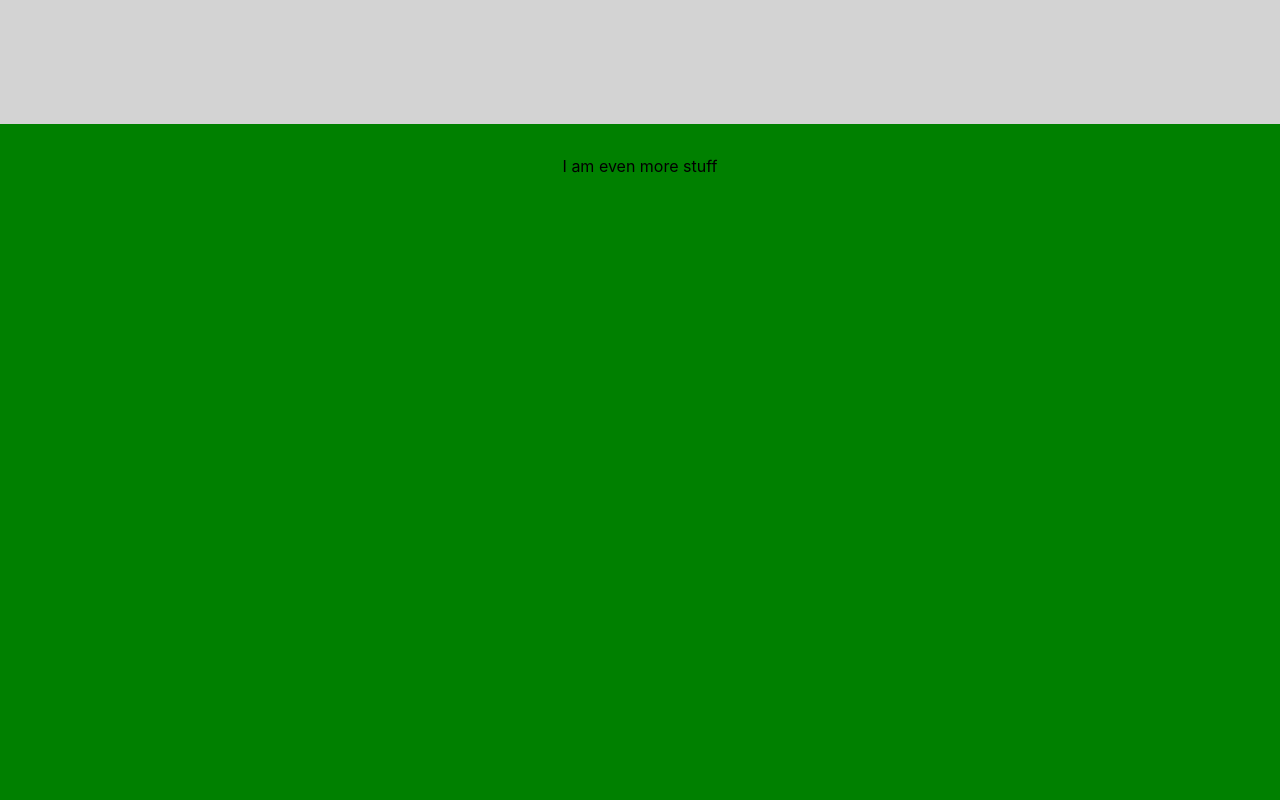
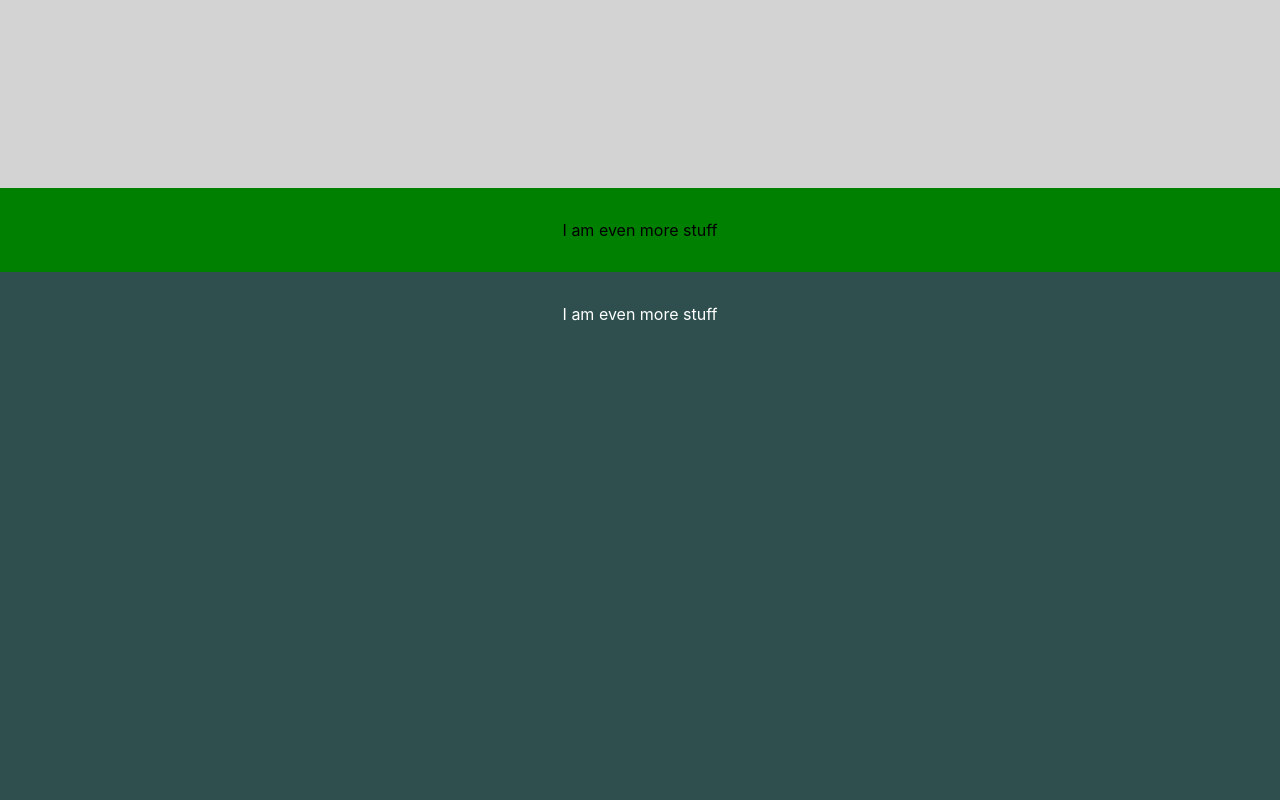
Before and after one commit to michaelrivet/typescript-example, a React (Create React App) app: page / in a window 1280 px wide. Shown: the part 1540-2340 px from the top of the page. Built offline with nearby package versions, Linux system fonts and the light colour scheme.

Commit message:
Updating Container markup and css

```diff
--- a/src/App.tsx
+++ b/src/App.tsx
@@ -24,10 +24,10 @@ const App: React.FC = () => {
       <Container isFullScreen displayType="transparent">
         <div data-aos="fade-up">I am more stuff</div>
       </Container>
-      <Container isFullScreen displayType="secondary">
+      <Container  displayType="secondary">
         <div data-aos="fade-up">I am even more stuff</div>
       </Container>
-      <Container displayType="inverse">
+      <Container isFullScreen displayType="inverse">
         <div data-aos="fade-up">I am even more stuff</div>
       </Container>
     </div>
--- a/src/components/Container.tsx
+++ b/src/components/Container.tsx
@@ -13,7 +13,7 @@ export interface ContainerProps {
 class Container extends React.PureComponent<ContainerProps> {
     render() : React.ReactNode {
         const { isFullScreen, displayType, imageBackground, children } = this.props;
-        const containerClassNames = classNames('container', {'container--fullScreen': !!isFullScreen});
+        const containerClassNames = classNames('container', {'container--fullscreen': !!isFullScreen});
         const contentClassNames = classNames('container-content', `container-content--${displayType}`)
         return (
             <div className={containerClassNames}>
--- a/src/components/_container.scss
+++ b/src/components/_container.scss
@@ -2,10 +2,15 @@
 .container {
     position: relative;
 
+    &--fullscreen {
+        .container-content {
+            width: 100%;
+            height: 100vh;
+        }
+    }
+
     &-content {
-      padding-top: 2rem;
-      width: 100%;
-      height: 100vh;
+      padding: 2rem 0;
 
       &--primary {
         background-color: white;
```
